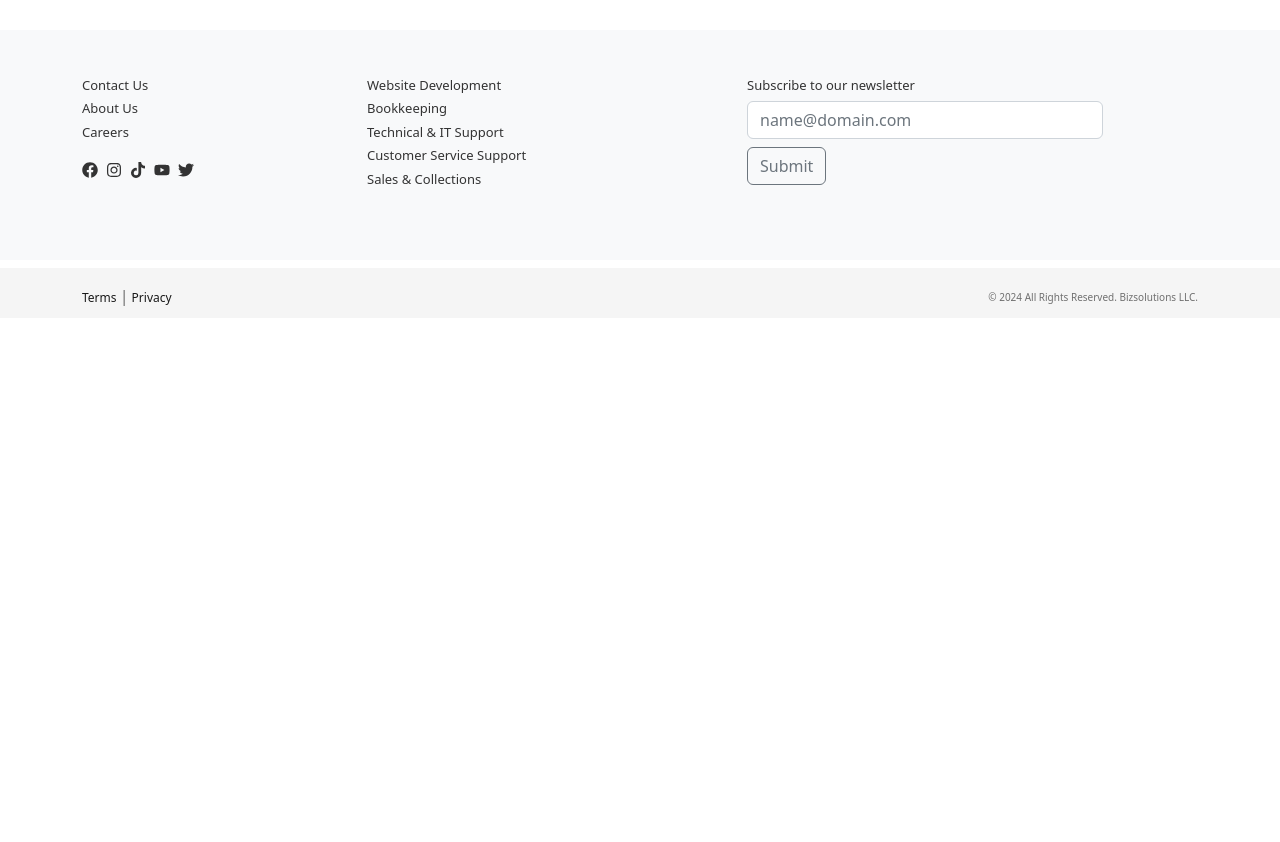
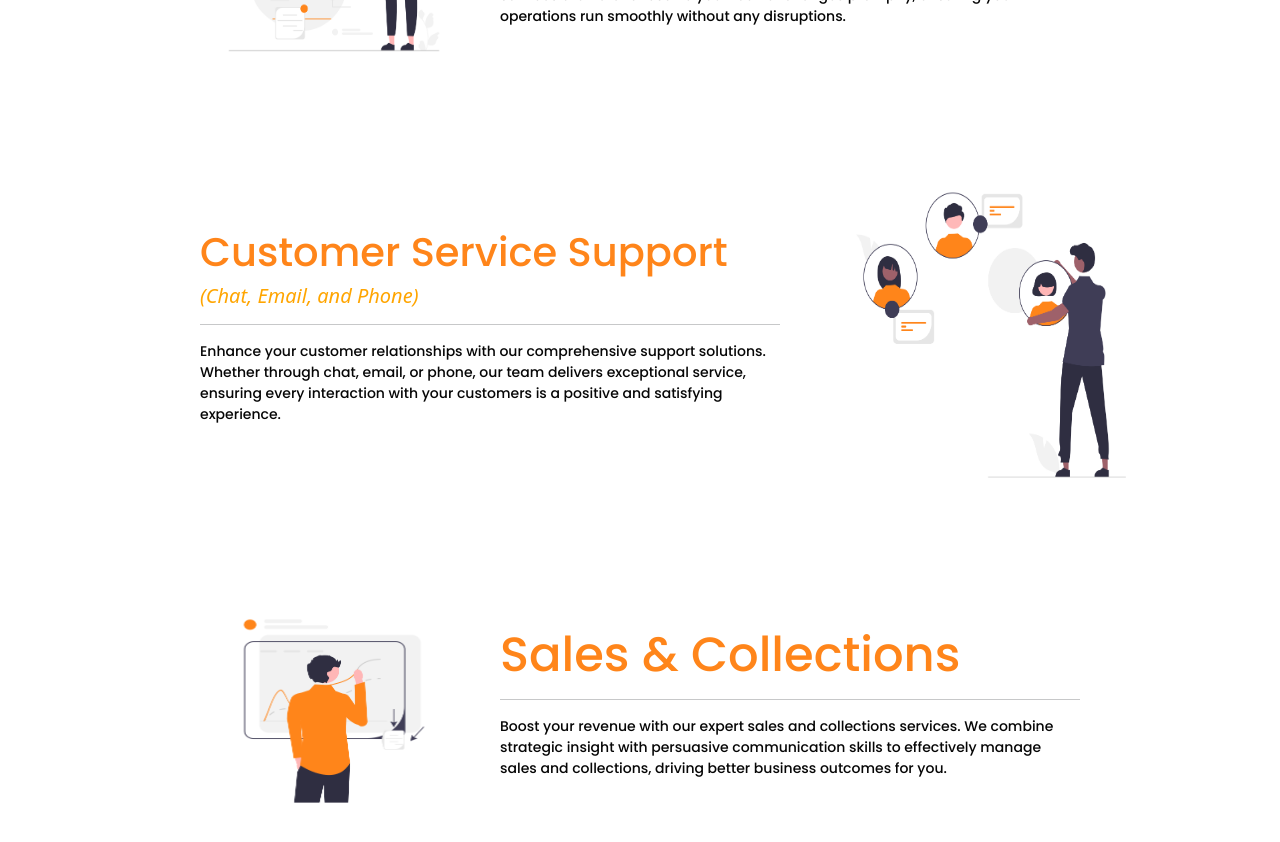
Before and after one commit to biz-admin-carlo/Bizsolutions, a React (Create React App) app: page / in a window 1280 px wide. Shown: the part 1880-2722 px from the top of the page. Before the commit the page ends 2211 px from the top, so only its background shows below. Built offline with nearby package versions, Linux system fonts and the light colour scheme; no server answers; a web font is replaced by a local one.

Commit message:
updated landing page

```diff
--- /dev/null
+++ b/src/assets/styles/CustomerSupport.css
@@ -0,0 +1,50 @@
+.landing-container {
+    padding: 20px; /* Adjust as needed */
+}
+
+.flex-row {
+    display: flex;
+    flex-wrap: wrap;
+    align-items: center; /* Center items vertically */
+    justify-content: center; /* Center items horizontally */
+}
+
+.flex-col {
+    flex: 1; /* Flex grow */
+    padding: 10px; /* Spacing around items */
+}
+
+.image-col {
+    max-width: 300px; /* Adjust image column width */
+}
+
+.content-col {
+    max-width: 600px; /* Adjust content column width */
+}
+
+@media (max-width: 768px) {
+    .flex-row {
+        flex-direction: column; /* Stack items on smaller screens */
+    }
+}
+
+.image-size-two {
+    height: 350px;
+    width: 350px;
+    max-width: 400px; /* Adjust image column width */
+}
+
+.paragraph-text {
+    font-size: 14px;
+    text-align: start;
+}
+
+.title-long {
+    font-size: 2.5rem;
+    text-align: start;
+}
+
+.text-secondary-long {
+    color: orange;
+    font-style: italic;
+}
--- /dev/null
+++ b/src/assets/styles/SalesCollection.css
@@ -0,0 +1,45 @@
+.landing-container {
+    padding: 20px; /* Adjust as needed */
+}
+
+.flex-row {
+    display: flex;
+    flex-wrap: wrap;
+    align-items: center; /* Center items vertically */
+    justify-content: center; /* Center items horizontally */
+}
+
+.flex-col {
+    flex: 1; /* Flex grow */
+    padding: 10px; /* Spacing around items */
+}
+
+.image-col {
+    max-width: 300px; /* Adjust image column width */
+}
+
+.content-col {
+    max-width: 600px; /* Adjust content column width */
+}
+
+@media (max-width: 768px) {
+    .flex-row {
+        flex-direction: column; /* Stack items on smaller screens */
+    }
+}
+
+.image-size-two {
+    height: 350px;
+    width: 350px;
+    max-width: 400px; /* Adjust image column width */
+}
+
+.paragraph-text {
+    font-size: 14px;
+    text-align: start;
+}
+
+.title {
+    font-size: 3rem;
+    text-align: start;
+}
--- /dev/null
+++ b/src/components/CustomerService.js
@@ -0,0 +1,44 @@
+import React from 'react';
+import { Container, Image } from 'react-bootstrap';
+import web from '../assets/CustomerSupport.png';
+import '../assets/styles/CustomerSupport.css';
+
+const CustomerService = () => {
+    return (
+        <>
+            <Container className="landing-container my-3 d-none d-lg-block">
+                <div className="flex-row">
+                    <div className="flex-col content-col mx-3">
+                        <h1 className='title-long'>Customer Service Support</h1>
+                        <h5 className='text-secondary-long'>(Chat, Email, and Phone)</h5>
+                        <hr />
+                        <p className="paragraph-text">
+                        Enhance your customer relationships with our comprehensive support solutions. Whether through chat, email, or phone, our team delivers exceptional service, ensuring every interaction with your customers is a positive and satisfying experience.
+                        </p>
+                    </div>
+                    <div className="flex-col image-col">
+                        <Image src={web} className='image-size-two' rounded alt="Web Development" />
+                    </div>
+                </div>
+            </Container>
+
+            <Container className="landing-container d-lg-none">
+                <div className="flex-row">
+                    <div className="flex-col content-col mx-3">
+                        <h1 className='title-long'>Customer Service Support</h1>
+                        <h5 className='text-secondary-long'>(Chat, Email, and Phone)</h5>
+                        <hr />
+                        <p className="paragraph-text text-center">
+                        Enhance your customer relationships with our comprehensive support solutions. Whether through chat, email, or phone, our team delivers exceptional service, ensuring every interaction with your customers is a positive and satisfying experience.
+                        </p>
+                    </div>
+                    <div className="flex-col image-col">
+                        <Image src={web} className='image-size-two' rounded alt="Web Development" />
+                    </div>
+                </div>
+            </Container>
+        </>
+    );
+};
+
+export default CustomerService;
--- /dev/null
+++ b/src/components/SalesCollection.js
@@ -0,0 +1,45 @@
+import React from 'react';
+import { Container, Image } from 'react-bootstrap';
+import web from '../assets/Sales-Collection.png';
+import '../assets/styles/SalesCollection.css';
+
+const SalesCollection = () => {
+    return (
+        <>
+            <Container className="landing-container my-3 d-none d-lg-block">
+                <div className="flex-row">
+                    <div className="flex-col image-col">
+                        <Image src={web} className='image-size-three' rounded alt="Web Development" />
+                    </div>
+                    <div className="flex-col content-col mx-3">
+                        <h1 className='title'>Sales & Collections</h1>
+                        <hr />
+                        <p className="paragraph-text">
+                        Boost your revenue with our expert sales and collections services. We combine strategic insight with persuasive communication skills to effectively manage sales and collections, driving better business outcomes for you.
+                        </p>
+                    </div>
+
+                </div>
+            </Container>
+
+            <Container className="landing-container d-lg-none">
+                <div className="flex-row">
+                    <div className="flex-col content-col mx-3">
+                        <h1 className='title text-center'>Sales & Collections</h1>
+                        <hr />
+                        <p className="paragraph-text text-center">
+                        Boost your revenue with our expert sales and collections services. We combine strategic insight with persuasive communication skills to effectively manage sales and collections, driving better business outcomes for you.
+                        </p>
+                    </div>
+
+                    <div className="flex-col image-col">
+                        <Image src={web} className='image-size-three' rounded alt="Web Development" />
+                    </div>
+
+                </div>
+            </Container>
+        </>
+    );
+};
+
+export default SalesCollection;
--- a/src/pages/NewHome.js
+++ b/src/pages/NewHome.js
@@ -5,6 +5,8 @@ import LandingSecondary from '../components/LandingSecondary.js'
 import WebDevHome from '../components/WebDevHome.js';
 import BookkeepingHome from '../components/BookkeepingHome.js';
 import TechnicalHome from '../components/TechnicalHome.js';
+import CustomerService from '../components/CustomerService.js';
+import SalesCollection from '../components/SalesCollection.js';
 
 
 export default function Home() {
@@ -21,6 +23,8 @@ export default function Home() {
           <div data-aos="fade-up"><WebDevHome /></div>
           <div data-aos="fade-up"><BookkeepingHome /></div>
           <div data-aos="fade-up"><TechnicalHome /></div>
+          <div data-aos="fade-up"><CustomerService /></div>
+          <div data-aos="fade-up"><SalesCollection /></div>
           <AppFooter />
         </>
       )}
```
Also changed, not shown: src/assets/CustomerSupport.png (added), src/assets/Sales-Collection.png (added).
